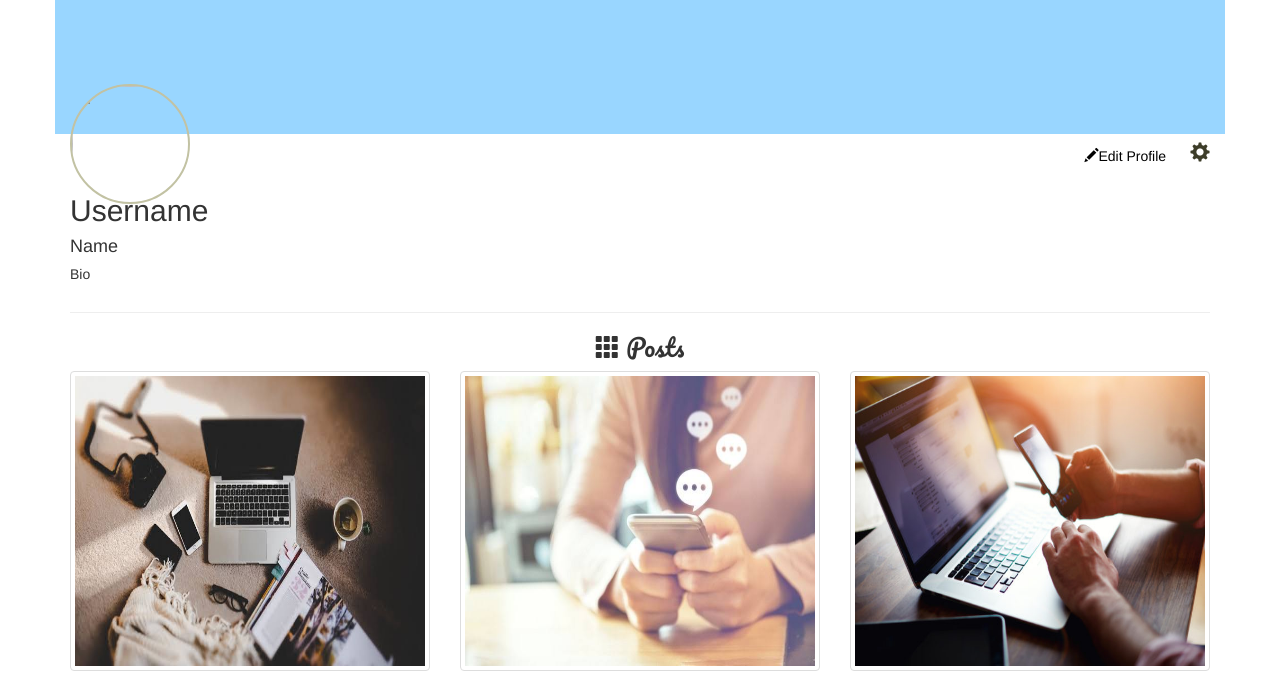
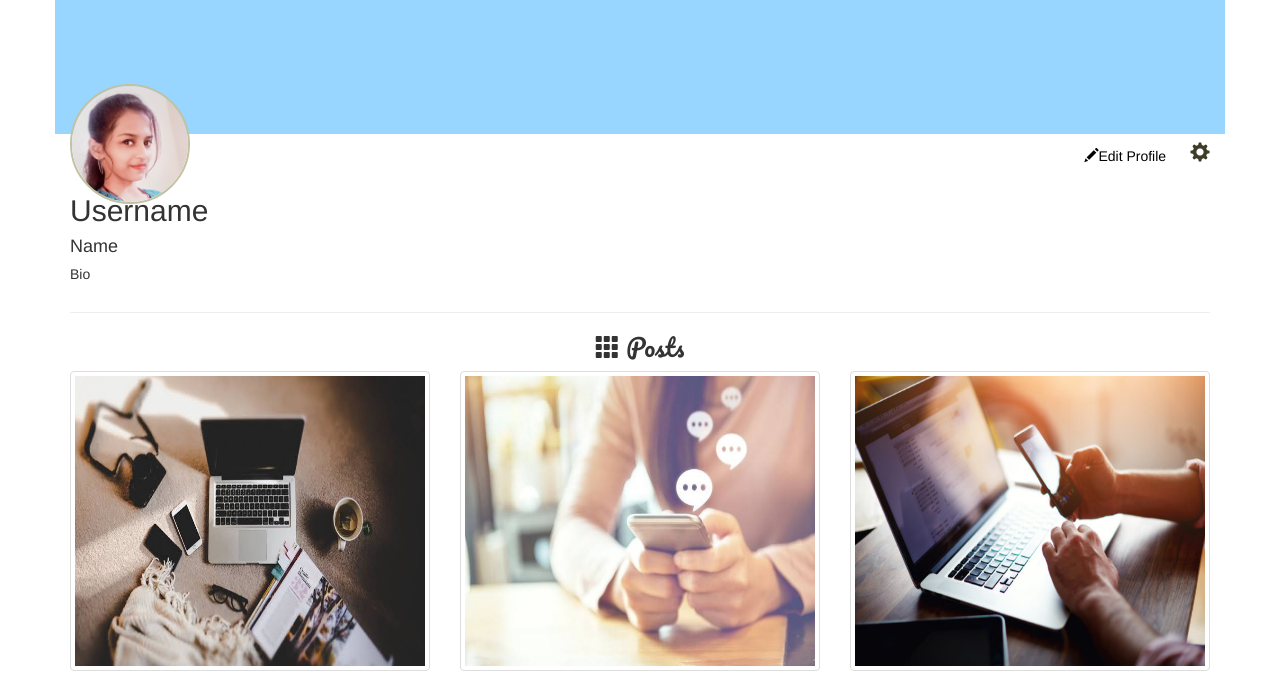
Before and after one commit to ChandaniCodes/LetsGossip, a plain HTML site: page profile.html in a window 1280 px wide. Shown: the part 56-744 px from the top of the page. Drawn offline with nearby package versions, Linux system fonts and the light colour scheme; files whose address does not match are found by name; a web font is replaced by a local one.

Commit message:
Update profile.html

```diff
--- a/profile.html
+++ b/profile.html
@@ -29,7 +29,7 @@
 	<div class="container myrow1">
 		<div class="row ">
     		<div class="col-sm-12">
-   				<img src="images/mypic.jpg" class="profile-pic"><br>
+   				<img src="mypic.jpg" class="profile-pic"><br>
  			</div>
 		</div>
 	</div>
```
